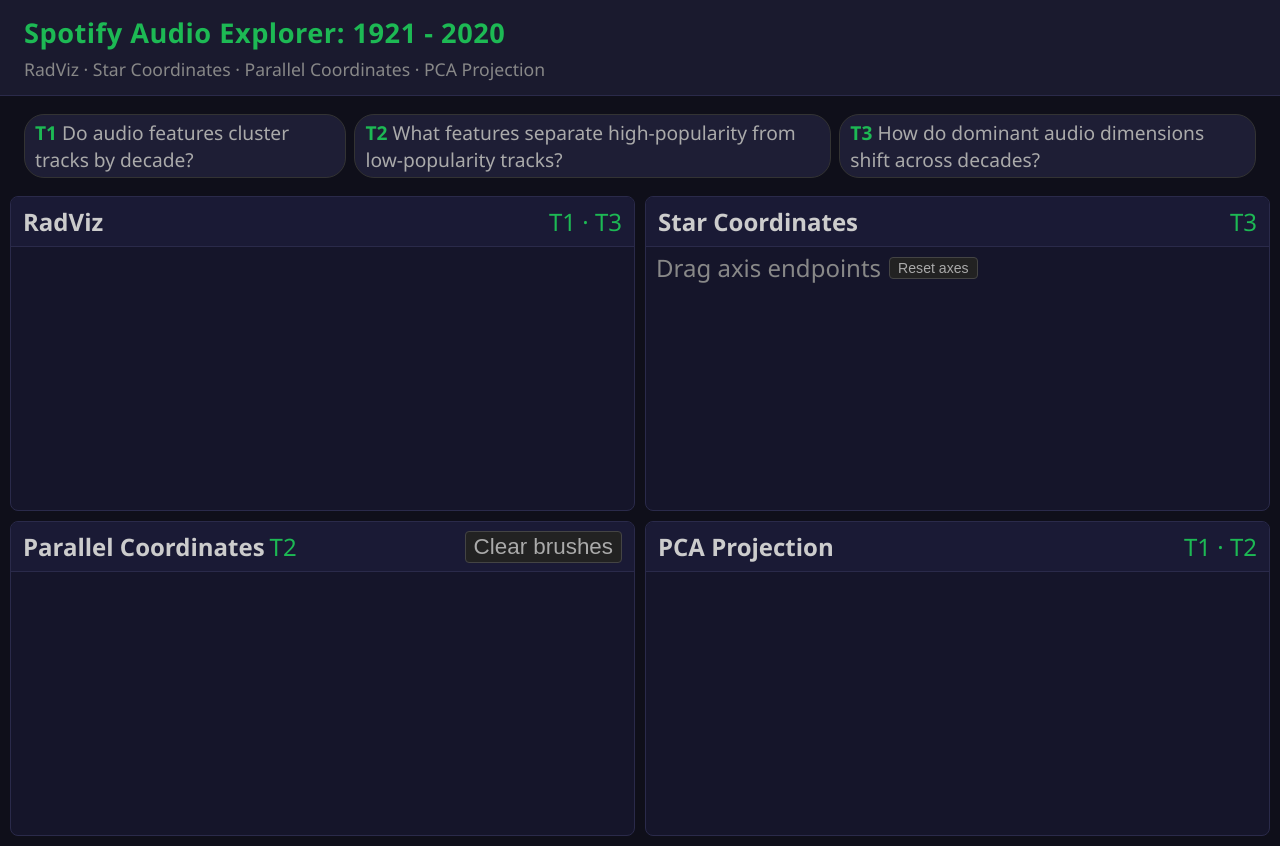
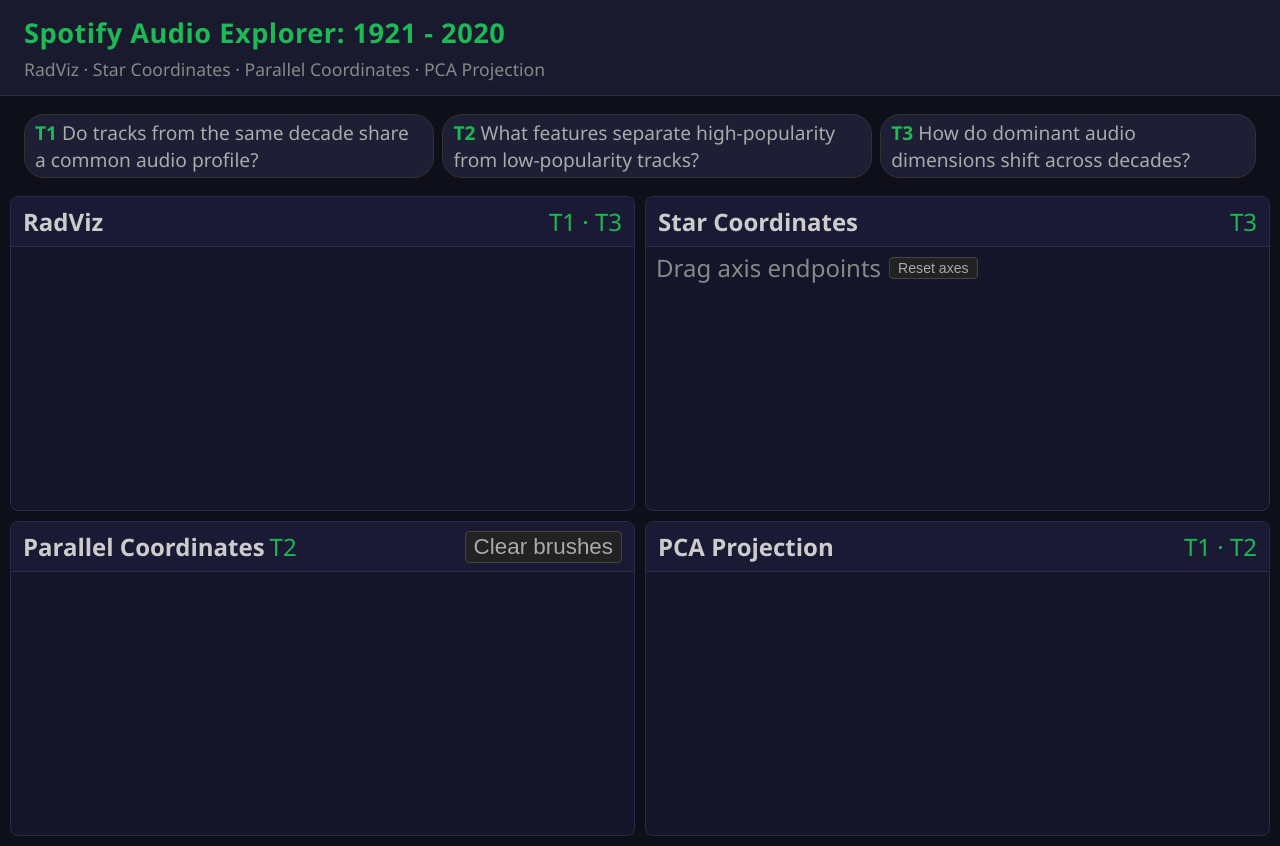
Before and after one commit to paolovasquezg/MultiDimVis, a plain HTML site: page index.html in a window 1280 px wide. Drawn offline with nearby package versions, Linux system fonts and the light colour scheme; no server answers.

Commit message:
fixed naming in T1

```diff
--- a/index.html
+++ b/index.html
@@ -18,7 +18,7 @@
   </header>
 
   <div class="tasks-bar" style="margin-top: 10px;">
-    <div class="task-pill"><span>T1</span> Do audio features cluster tracks by decade?</div>
+    <div class="task-pill"><span>T1</span> Do tracks from the same decade share a common audio profile?</div>
     <div class="task-pill"><span>T2</span> What features separate high-popularity from low-popularity tracks?</div>
     <div class="task-pill"><span>T3</span> How do dominant audio dimensions shift across decades?</div>
   </div>
```
